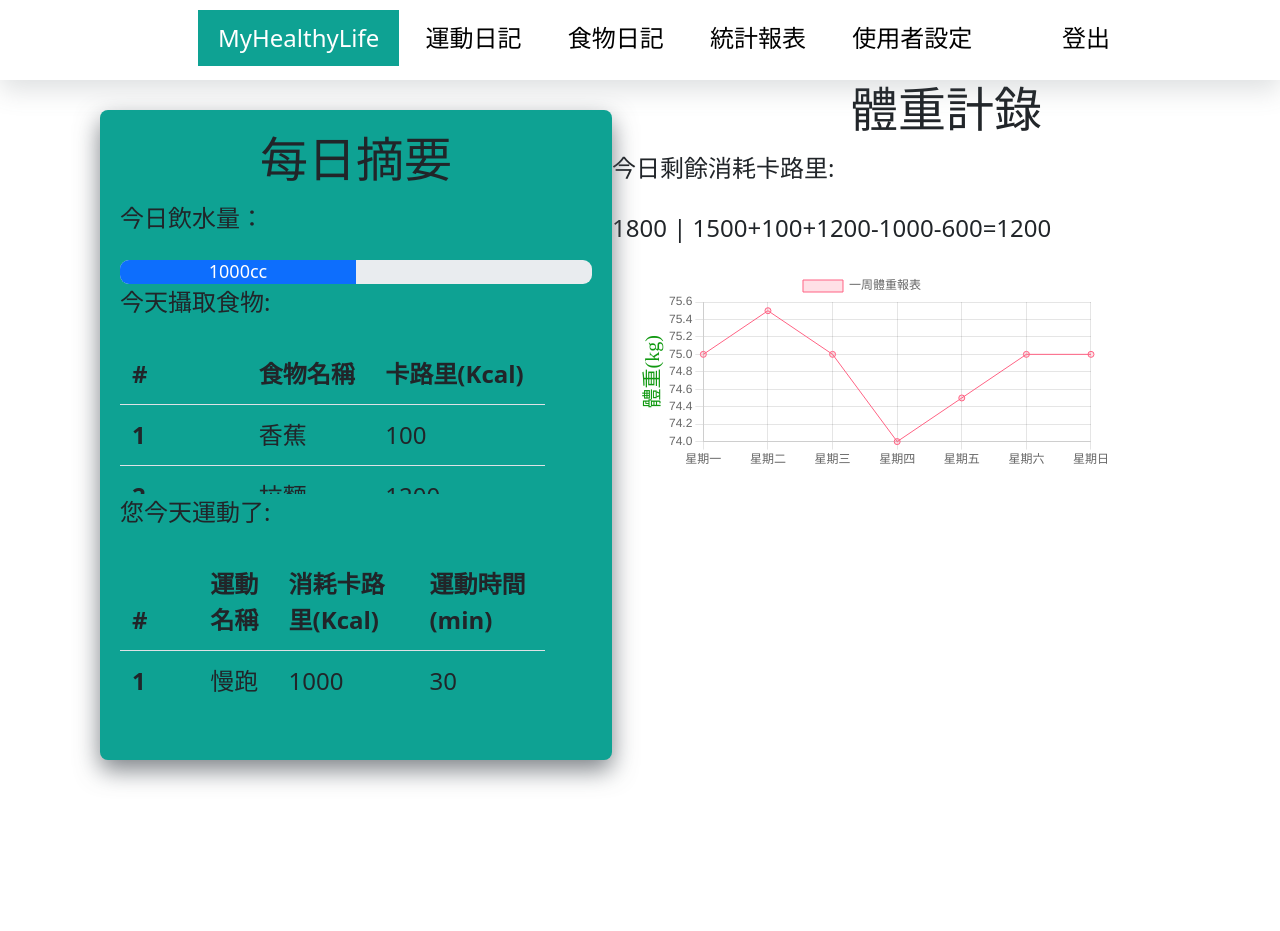
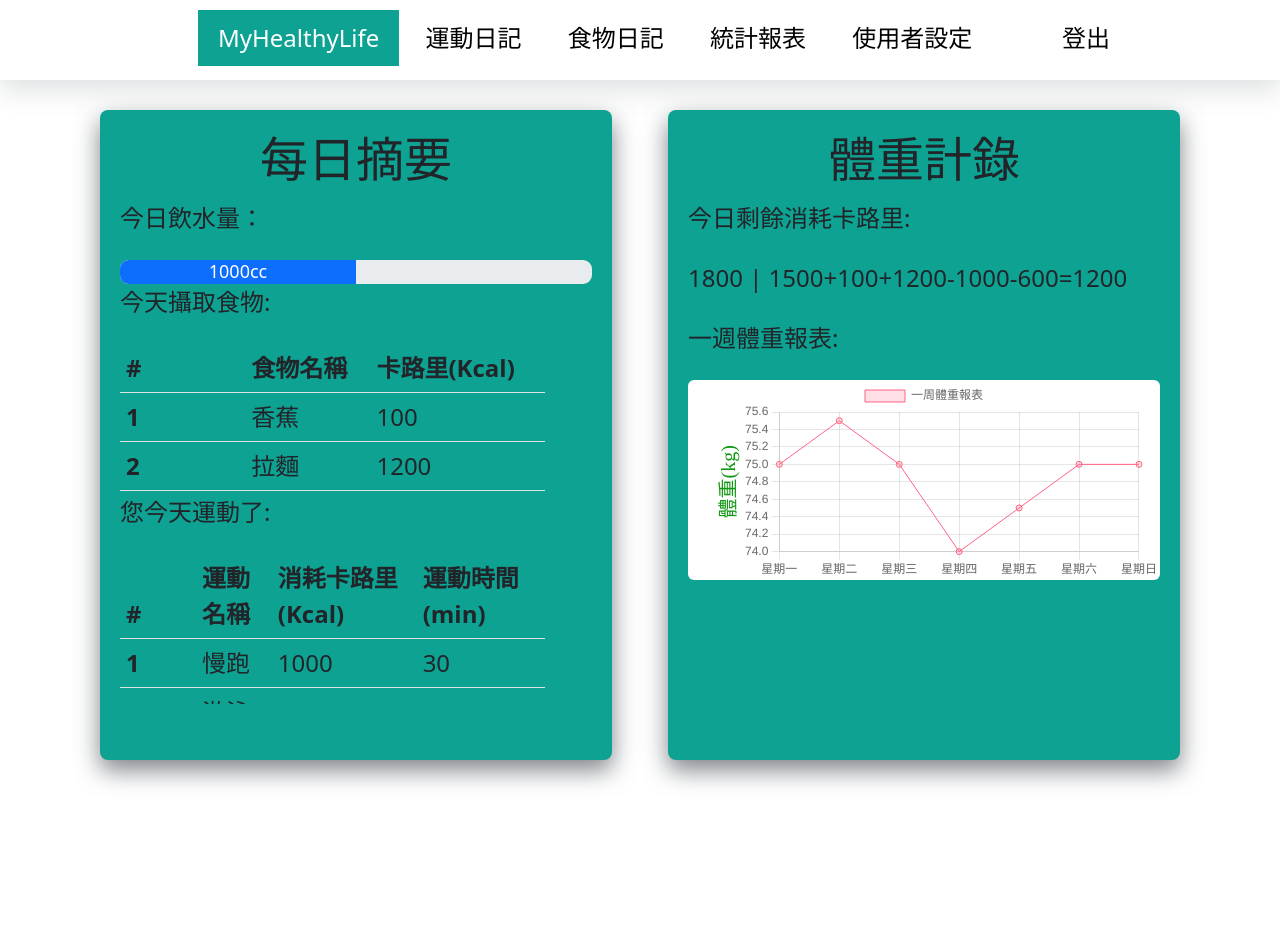
Before and after one commit to kiwiiiiiiiiO/MyHealthyLife, a PHP site: page /project/home.html in a window 1280 px wide. Run offline with PHP 8.4, Linux system fonts and the light colour scheme; some libraries are stand-ins or nearby versions.

Commit message:
home.css personal.php

```diff
--- a/database/signin_process.php
+++ b/database/signin_process.php
@@ -3,11 +3,12 @@
     session_start();
     require "master.php";
 
-    $email = $_POST['email'];
-    $password = $_POST['password'];
+    $name=$_SESSION["name"];
+    $user_id=$_SESSION["user_id"];
 
     $helper = new master();
     // doLogin
+
     $helper->doLogin($email, $password);
 
 ?>
--- a/project/home.html
+++ b/project/home.html
@@ -44,7 +44,7 @@
 				</div>
 				<p>今天攝取食物:</p>
 				<div class="table-responsive">
-					<table class="table table-hover">
+					<table class="table table-hover table-sm">
 						<thead>
 						<tr>
 							<th scope="col">#</th>
@@ -76,8 +76,8 @@
 					</table>
 				</div>
 				<p>您今天運動了:</p>
-				<div class="table-responsive">
-					<table class="table  table-hover">
+				<div class="table-responsive" >
+					<table class="table table-hover table-sm">
 						<thead>
 						<tr>
 							<th scope="col">#</th>
@@ -114,11 +114,12 @@
 				</div>
 			</div>
 
-			<div calss="rightDiv">
+			<div class="rightDiv">
 				<h2>體重計錄</h2>
 				<p>今日剩餘消耗卡路里:</p>
 				<p>1800 | 1500+100+1200-1000-600=1200</p>
-				<canvas id="BMIChart" style="width:50%;max-width:500px;height:50%;max-height:200px;"></canvas>
+				<p>一週體重報表:</p>
+				<canvas id="BMIChart"></canvas>
 			</div>
 		</div>
 	</main>
--- a/style/home.css
+++ b/style/home.css
@@ -30,7 +30,7 @@ main h2{
 .rightDiv{
     margin-right: 100px;
     float:right;
-    background-color:  red;
+    background-color:  #0EA293;
 }
 .leftDiv{
     margin-left: 100px;
@@ -100,3 +100,12 @@ nav .container ul li.active a {
 .signin {
     float: right;
 }
+
+#BMIChart{
+    background-color: white;
+    width:50%;
+    max-width:500px;
+    height:50%;
+    max-height:200px;
+    border-radius: 6px;
+}
```
Also changed, not shown: database/master.php (+8 -0 lines), database/personal_process.php (+12 -1 lines), project/personal.php (+7 -7 lines).
